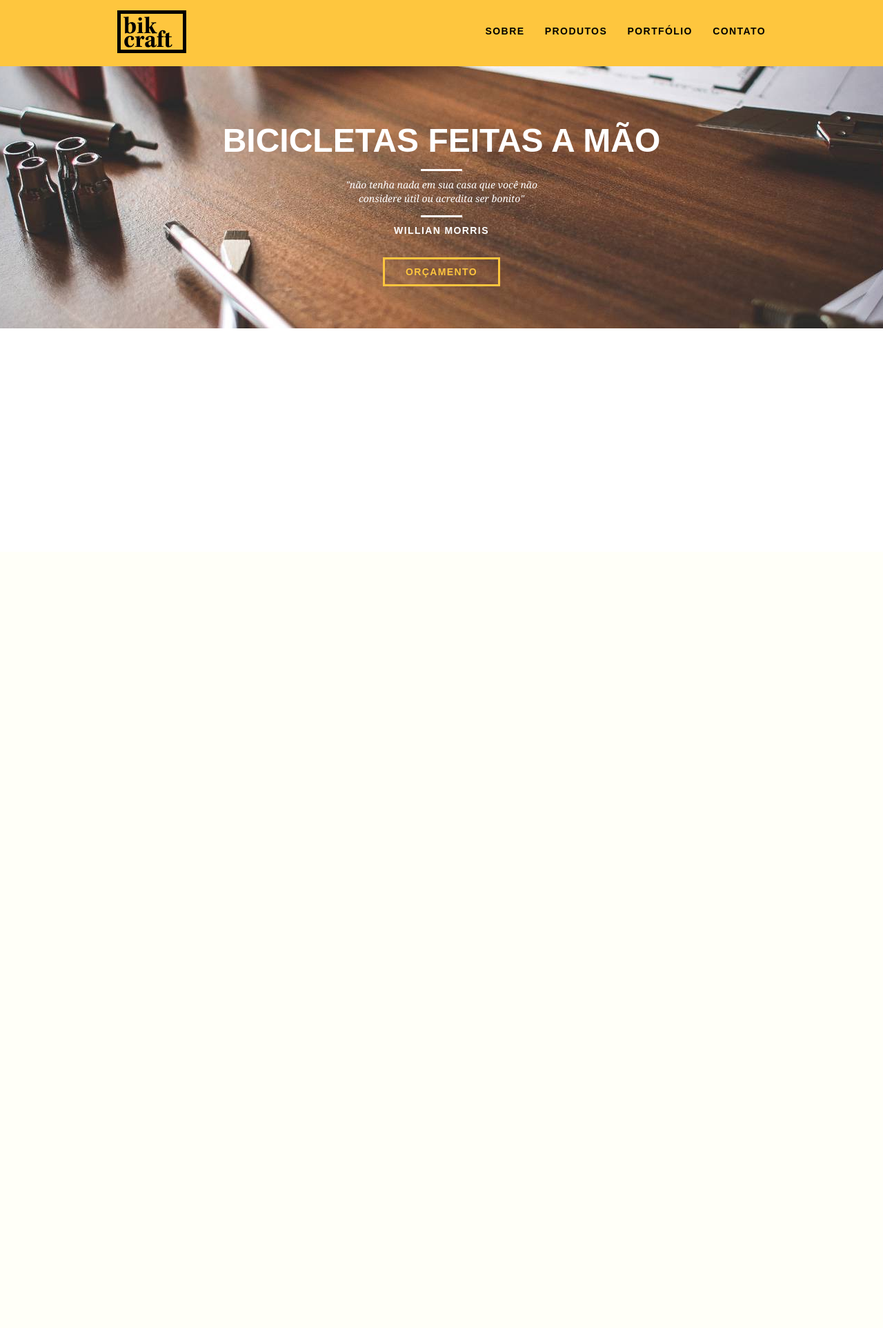
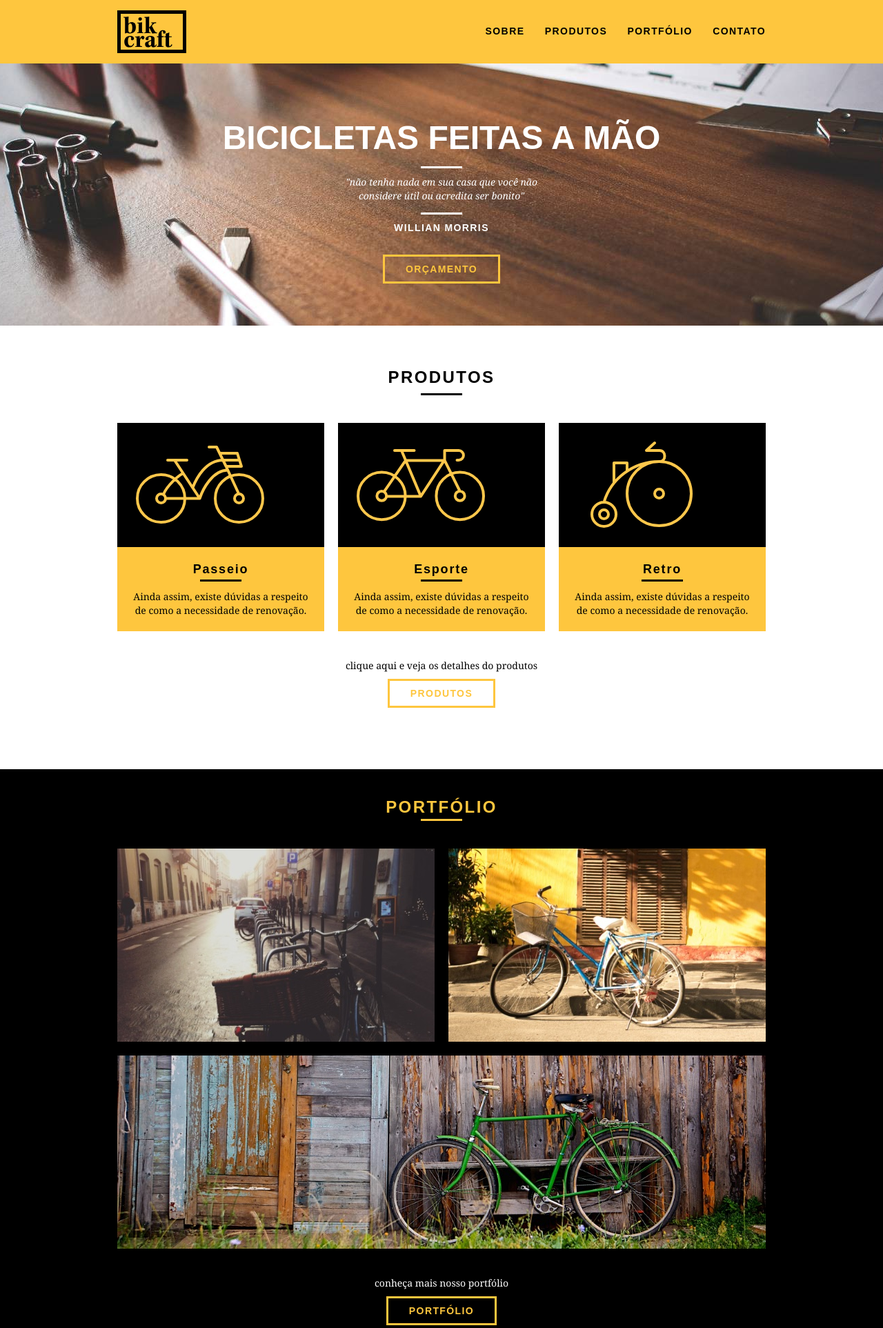
Before and after one commit to marcoavfcc01121979/bickcraft, a PHP site: page / in a window 1280 px wide. Shown: the top 1925 px of the page at 69% size. Before the commit the page ends 476 px from the top, so only its background shows below. Run offline with PHP 8.4, Linux system fonts and the light colour scheme.

Commit message:
working bickcraft

```diff
--- a/css/style.css
+++ b/css/style.css
@@ -8,6 +8,10 @@ p {
     font-family: Georgia, 'Times New Roman', serif;
     font-size: 14px;
     line-height: 20px;
+}
+
+img {
+    display: block;
 }
 
 .btn {
@@ -26,6 +30,31 @@ p {
     border-color: #fff;
 }
 
+.btn.btn-preto:hover {
+    color: #000;
+    border-color: #000;
+}
+
+.subtitulo {
+    font-size: 24px;
+    line-height: 30px;
+    font-weight: bold;
+    text-transform: uppercase;
+    letter-spacing: .1em;
+    color: #000;
+    text-align: center;
+    margin-bottom: 40px;
+}
+
+.subtitulo:after {
+    content: "";
+    display: block;
+    width: 60px;
+    height: 3px;
+    background: #000;
+    margin: 8px auto;
+}
+
 /* Header */
 
 .header {
@@ -34,6 +63,7 @@ p {
     width: 100%;
     background: #fec63e;
     padding: 15px 0;
+    z-index: 10;
 }
 
 .header_menu {
@@ -63,7 +93,7 @@ p {
 /* Introdução */
 
 .introducao {
-    margin-top: 96px;
+    margin-top: 92px;
     width: 100%;
     height: 380px;
     background: url(../img/bg.jpg) no-repeat center;
@@ -105,3 +135,129 @@ p {
     font-size: 14px;
     letter-spacing: .1em;
 }
+
+/* PRODUTOS */
+.produtos {
+    padding: 60PX 0;
+}
+
+.produtos_lista li {
+    background: #fec63e;
+    text-align: center;
+}
+
+.produtos_lista li h3 {
+    font-size: 18px;
+    font-weight: bold;
+    line-height: 25px;
+    letter-spacing: .1em;
+    color: #000;
+    margin-top: 20px;
+}
+
+.produtos_lista li h3:after {
+    content: "";
+    display: block;
+    width: 60px;
+    height: 3px;
+    background: #000;
+    margin: 2px auto;
+}
+
+.produtos_lista li p {
+    padding: 10px 20px 20px 20px;
+    font-family: Georgia;
+}
+
+.produtos_lista_img {
+    background: #000;
+    padding: 20px;
+}
+
+.call {
+    text-align: center;
+    padding: 40px;
+    clear: both;
+}
+
+.call p {
+    margin-bottom: 20px;
+}
+
+/* Portfólio */
+
+.portfolio {
+    width: 100%;
+    background: #000;
+    padding: 40px 0;
+}
+
+.portfolio .subtitulo {
+    color: #fec63e;
+}
+
+.portfolio .subtitulo:after {
+    content: "";
+    display: block;
+    width: 60px;
+    height: 3px;
+    background: #fec63e;
+    margin: 2px auto;
+}
+
+.portfolio_items li:last-child {
+    margin-top: 20px;
+}
+
+.portfolio .call p {
+    color: #fff;
+}
+
+/* Qualidade */
+
+.qualidade:after {
+    content: "";
+    width: 634px;
+    height: 83px;
+    display: block;
+    background: url("../img/linhas.svg") no-repeat center;
+    position: absolute;
+    top: 209px;
+    right: 162px;
+    z-index: -1;
+}
+
+.qualidade {
+    padding: 60px 0;
+}
+
+.qualidade img {
+    margin: 0 auto;
+}
+
+.qualidade_lista {
+    padding-top: 20px;
+}
+
+.qualidade_lista li {
+    text-align: center;
+    padding: 0 40px;
+}
+
+.qualidade_lista li h3 {
+    font-size: 18px;
+    font-weight: bold;
+    line-height: 25px;
+    letter-spacing: .1em;
+    color: #000;
+    margin-top: 20px;
+}
+
+.qualidade_lista li h3:after {
+    content: "";
+    display: block;
+    width: 60px;
+    height: 3px;
+    background: #000;
+    margin: 6px auto;
+}
--- a/index.html
+++ b/index.html
@@ -40,7 +40,81 @@
             </blockquote>
             <a href="produtos.html" class="btn">orçamento</a>
         </div>
+    </section>
 
+    <section class="produtos container">
+        <h2 class="subtitulo">produtos</h2>
+        <ul class="produtos_lista">
+            <li class="grid-1-3">
+                <div class="produtos_lista_img">
+                    <img src="/web/img/produtos/passeio.svg" alt="Bickcraft passeio">
+                </div>
+                <h3>Passeio</h3>
+                <p>Ainda assim, existe dúvidas a respeito de como a necessidade de renovação.</p>
+            </li>
+
+            <li class="grid-1-3">
+                <div class="produtos_lista_img">
+                    <img src="/web/img/produtos/esporte.svg" alt="Bickcraft esporte">
+                </div>
+                <h3>Esporte</h3>
+                <p>Ainda assim, existe dúvidas a respeito de como a necessidade de renovação.</p>
+            </li>
+
+            <li class="grid-1-3">
+                <div class="produtos_lista_img">
+                    <img src="/web/img/produtos/retro.svg" alt="Bickcraft retro">
+                </div>
+                <h3>Retro</h3>
+                <p>Ainda assim, existe dúvidas a respeito de como a necessidade de renovação.</p>
+            </li>
+        </ul>
+
+        <div class="call">
+            <p>clique aqui e veja os detalhes do produtos</p>
+            <a href="produtos.html" class="btn btn-preto">Produtos</a>
+        </div>
     </section>
+    <!-- Fecha os produtos -->
+
+    <section class="portfolio">
+        <div class="container">
+            <h2 class="subtitulo">Portfólio</h2>
+            <ul class="portfolio_items">
+                <li class="grid-8"><img src="/web/img/portfolio/retro.jpg" alt="Bickcraft retro"></li>
+                <li class="grid-8"><img src="/web/img/portfolio/passeio.jpg" alt="Bickcraft passeio"></li>
+                <li class="grid-16"><img src="/web/img/portfolio/esporte.jpg" alt="Bickcraft esporte"></li>
+            </ul>
+        </div>
+        <div class="call">
+            <p>conheça mais nosso portfólio</p>
+            <a href="portfolio.html" class="btn">Portfólio</a>
+        </div>
+    </section>
+    <!-- Fecha od portfólio -->
+
+    <section class="qualidade container">
+        <h2 class="subtitulo">qualidade</h2>
+        <img src="/web/img/bikcraft-qualidade.svg" alt="Bickcraft">
+        <ul class="qualidade_lista">
+            <li class="grid-1-3">
+                <h3>Durabilidade</h3>
+                <p>Ainda assim, existem dúvidas a respeito de como a necessidade de renovação renovação renovação</p>
+            </li>
+            <li class="grid-1-3">
+                <h3>Design</h3>
+                <p>Ainda assim, existem dúvidas a respeito de como a necessidade de renovação renovação renovação</p>
+            </li>
+            <li class="grid-1-3">
+                <h3>Sustentabilidade</h3>
+                <p>Ainda assim, existem dúvidas a respeito de como a necessidade de renovação renovação renovação</p>
+            </li>
+        </ul>
+        <div class="call">
+            <p>conheça mais a nossa história</p>
+            <a href="sobre.html" class="btn btn-preto">Sobre</a>
+        </div>
+    </section>
+
 </body>
 </html>
```
